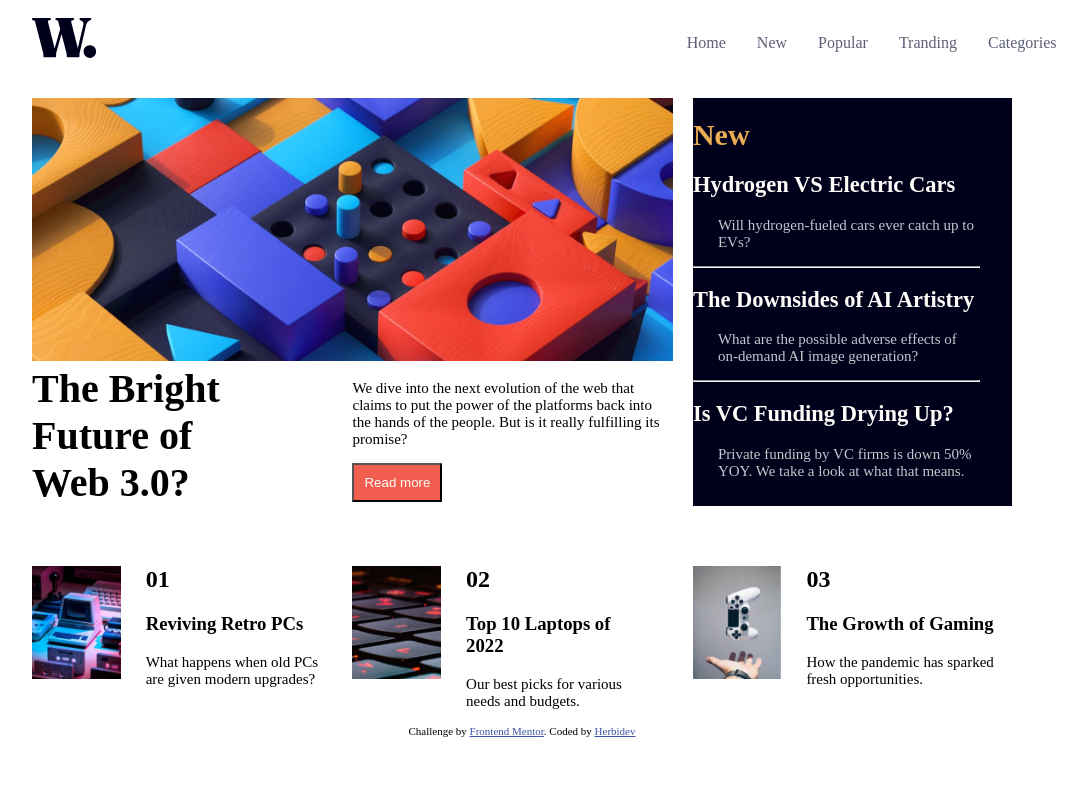
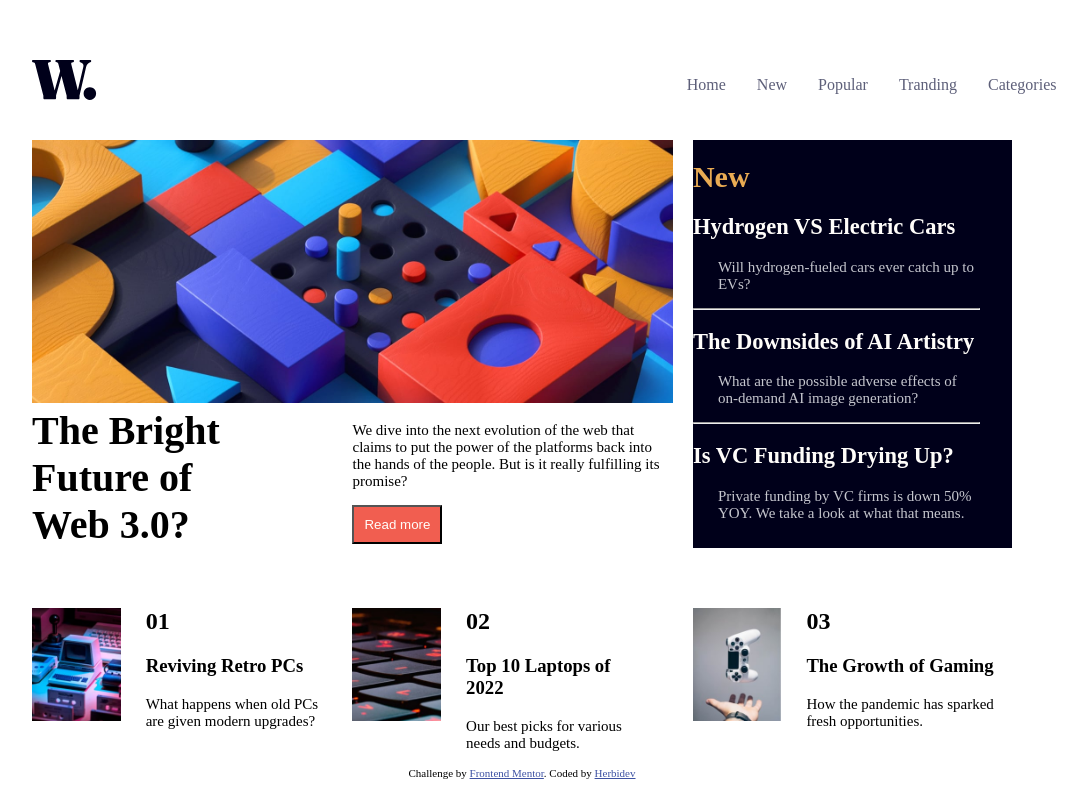
Before and after one commit to Herbilot/news-home-page, a plain HTML site: page index.html in a window 1280 px wide. Shown: the whole page, without its empty margins (118-1205 px from the left). Drawn offline with Linux system fonts and the light colour scheme.

Commit message:
update padding

```diff
--- a/style.css
+++ b/style.css
@@ -1,6 +1,7 @@
 body{
-    margin-left: 150px;
-    margin-right: 150px;
+    margin: 0 150px 0 150px;
+    padding-top: 50px;
+
 }
 p{
     font-size: 15px;
```
